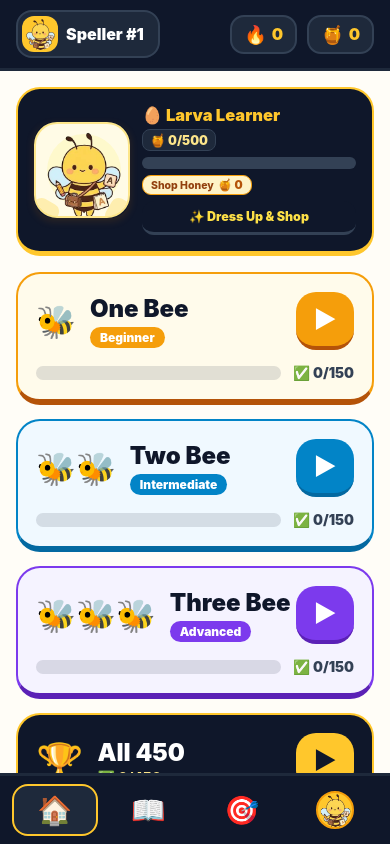
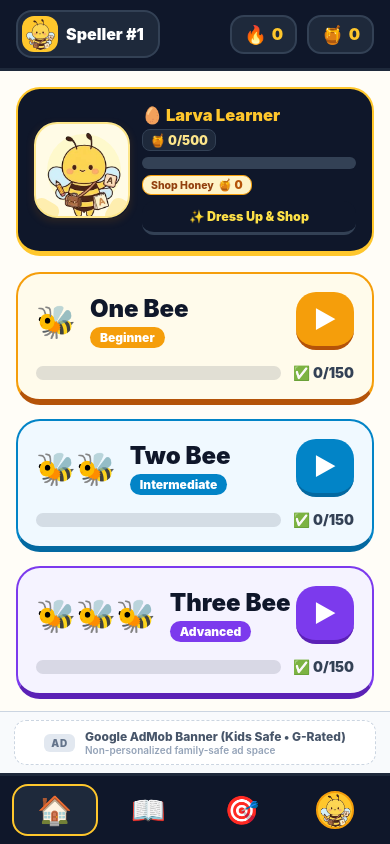
Before and after one commit to seypark77/SpellingBeeApp, a React Native app: screen / in a window 390 px wide. Built offline with nearby package versions, Linux system fonts and the light colour scheme.

Commit message:
feat: Add sticky bottom Google Ad banner bar on HomeScreen

```diff
--- a/src/screens/HomeScreen.tsx
+++ b/src/screens/HomeScreen.tsx
@@ -149,7 +149,8 @@ export const HomeScreen: React.FC<HomeScreenProps> = ({
   const allPct = Math.round((allStats.mastered / Math.max(1, allStats.total)) * 100);
 
   return (
-    <ScrollView style={styles.container} contentContainerStyle={styles.content}>
+    <View style={styles.outerWrap}>
+      <ScrollView style={styles.container} contentContainerStyle={styles.content}>
       {/* Duolingo-Style Character Showcase & Rank Progress Card */}
       <View style={styles.heroCard}>
         <View style={styles.characterHeroRow}>
@@ -627,21 +628,88 @@ export const HomeScreen: React.FC<HomeScreenProps> = ({
           </View>
         </View>
       </Modal>
-    </ScrollView>
+      </ScrollView>
+
+      {/* Sticky Bottom Google AdMob Banner (Anchored above Bottom Tab Bar) */}
+      <View style={styles.stickyAdBar}>
+        <View style={styles.stickyAdInner}>
+          <View style={styles.adBadgePill}>
+            <Text style={styles.adBadgeText}>AD</Text>
+          </View>
+          <View style={styles.stickyAdTextCol}>
+            <Text style={styles.stickyAdTitle}>Google AdMob Banner (Kids Safe • G-Rated)</Text>
+            <Text style={styles.stickyAdSub}>Non-personalized family-safe ad space</Text>
+          </View>
+        </View>
+      </View>
+    </View>
   );
 };
 
 const styles = StyleSheet.create({
+  outerWrap: {
+    flex: 1,
+    backgroundColor: '#FFFDF7'
+  },
   container: {
     flex: 1,
     backgroundColor: '#FFFDF7'
   },
   content: {
     padding: 16,
-    paddingBottom: 36,
+    paddingBottom: 24,
     maxWidth: 720,
     width: '100%',
     alignSelf: 'center'
+  },
+  stickyAdBar: {
+    backgroundColor: '#F8FAFC',
+    borderTopWidth: 1.5,
+    borderTopColor: '#CBD5E1',
+    paddingVertical: 8,
+    paddingHorizontal: 14,
+    alignItems: 'center',
+    justifyContent: 'center'
+  },
+  stickyAdInner: {
+    flexDirection: 'row',
+    alignItems: 'center',
+    justifyContent: 'center',
+    backgroundColor: '#FFFFFF',
+    borderWidth: 1.5,
+    borderStyle: 'dashed',
+    borderColor: '#CBD5E1',
+    borderRadius: 12,
+    paddingVertical: 8,
+    paddingHorizontal: 14,
+    maxWidth: 680,
+    width: '100%',
+    gap: 10
+  },
+  adBadgePill: {
+    backgroundColor: '#E2E8F0',
+    paddingHorizontal: 7,
+    paddingVertical: 3,
+    borderRadius: 6
+  },
+  adBadgeText: {
+    fontSize: 10,
+    fontWeight: '900',
+    color: '#64748B',
+    letterSpacing: 0.8
+  },
+  stickyAdTextCol: {
+    alignItems: 'flex-start'
+  },
+  stickyAdTitle: {
+    fontSize: 12,
+    fontWeight: '800',
+    color: '#475569'
+  },
+  stickyAdSub: {
+    fontSize: 10,
+    fontWeight: '600',
+    color: '#94A3B8'
   },
   heroCard: {
     backgroundColor: '#0F172A',
```
